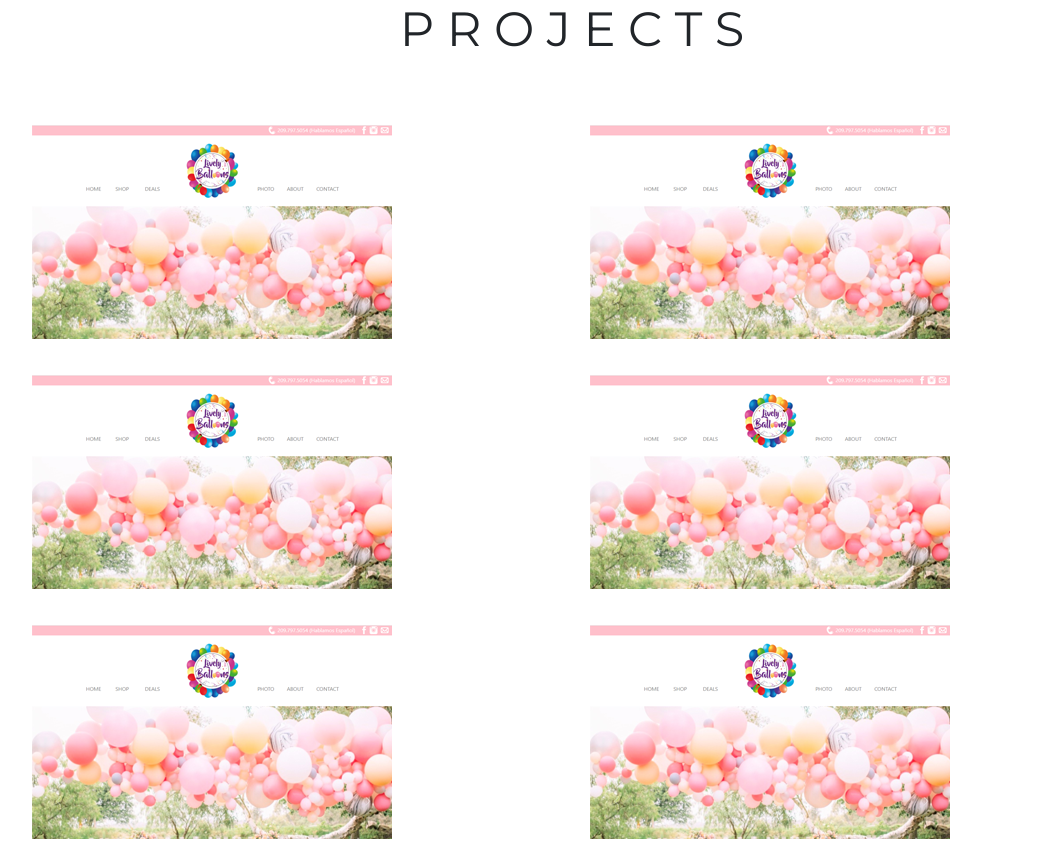
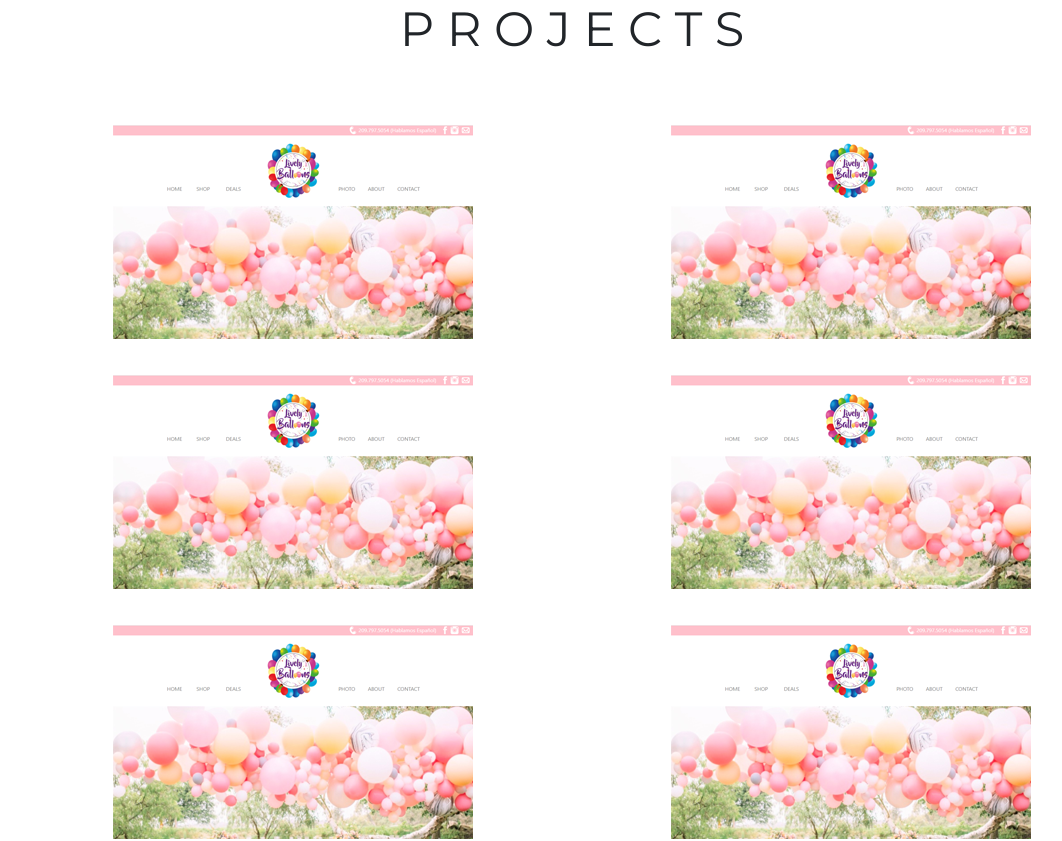
Before and after one commit to shimeyloo/shimeyloo.com, a React (Create React App) app: page / in a window 1280 px wide. Shown: the part 1280-2121 px from the top of the page, without its empty margins (68-1130 px from the left). Built offline with nearby package versions, Linux system fonts and the light colour scheme.

Commit message:
grid centered

```diff
--- a/public/styles.css
+++ b/public/styles.css
@@ -46,6 +46,12 @@ div {
     cursor: pointer;
 }
 .imageHoverButton:hover {opacity: .6;}
+
+.centerBlock {
+    display: block;
+    margin-left: auto;
+    margin-right: auto;
+ }
 
 /* -------------------------------------  RIGHT BAR  ------------------------------------- */
 .rightBarSection {
--- a/src/components/Hobbies.jsx
+++ b/src/components/Hobbies.jsx
@@ -4,8 +4,8 @@ import dog from "../images/hobbies/Meebo.png"
 function EachHobby(props) {
   return (
     // Note: Project images are 4in x 4in, 72 px/in
-    <div className="col-6 eachHobbySpacing">
-      <img className="center" src={props.image} alt={props.name}></img>
+    <div className="col-lg-6 eachHobbySpacing">
+      <img className="centerBlock" src={props.image} alt={props.name}></img>
     </div>
   );
 }
@@ -17,9 +17,11 @@ function Hobbies() {
           <h2 class="title">H O B B I E S</h2>
           <p>Things I do for fun...</p>
           <div className="container" id="HobbiesSpacing">
-            <div className="row ">
+            <div className="row">
               <EachHobby name="Meebo" image={dog} />
               <EachHobby name="Meebo" image={dog} />
+            </div>
+            <div className="row">
               <EachHobby name="Meebo" image={dog} />
               <EachHobby name="Meebo" image={dog} />
             </div>
--- a/src/components/Projects.jsx
+++ b/src/components/Projects.jsx
@@ -4,9 +4,9 @@ import lively from "../images/projects/lively-balloons.png"
 function EachProject(props) {
   return(
     // Note: Project images are 5in x 3in, 72 px/in
-    <div className="col-sm eachProjectSpacing">
+    <div className="col eachProjectSpacing">
       <a href={props.link} target="_blank" rel="noreferrer">
-        <button className="removeDecoration imageHoverButton">
+        <button className="removeDecoration imageHoverButton centerBlock">
           <img src={props.image} alt={props.name}></img>
         </button>
       </a>
--- a/src/components/test.jsx
+++ /dev/null
@@ -1 +0,0 @@
-// file to test github connection
```
Also changed, not shown: 1 other file (tests, documents, lock files or other folders).
